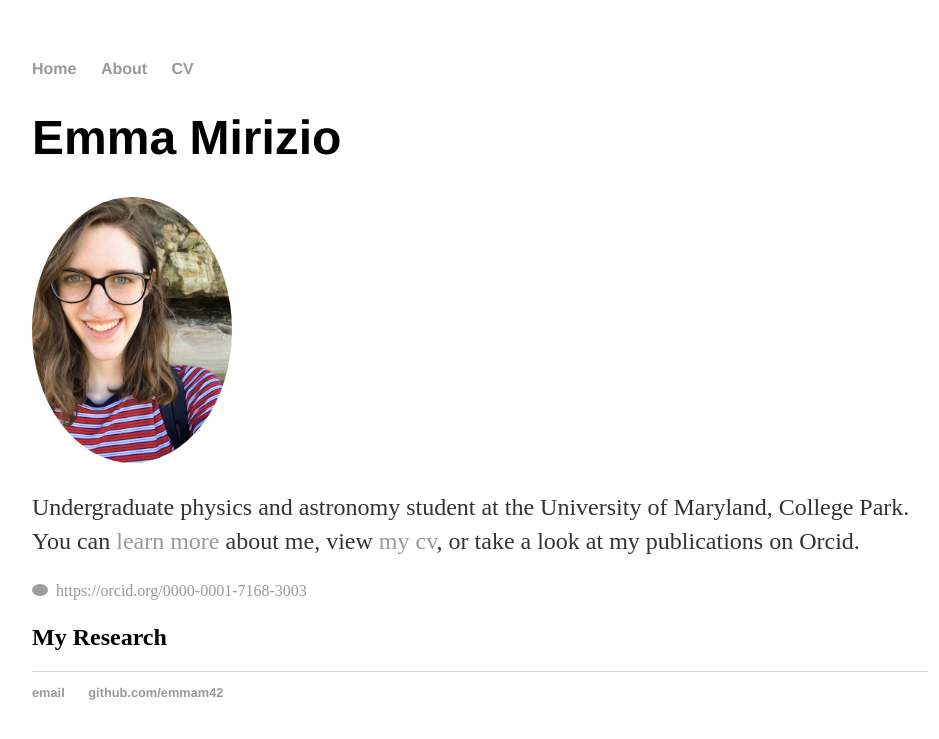
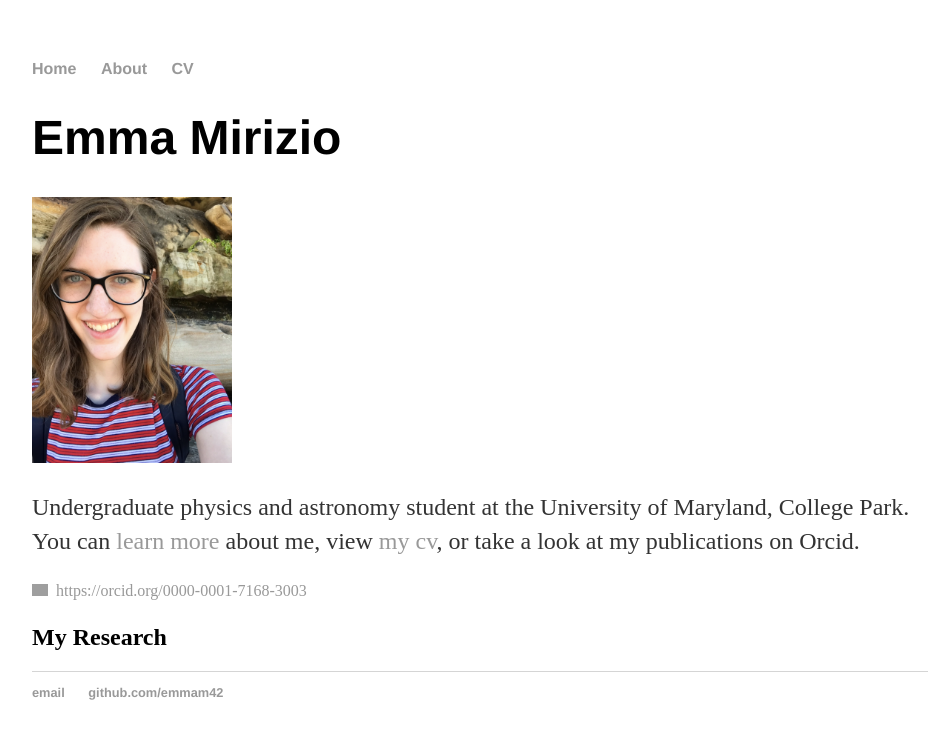
Before and after one commit to emmam42/emmam42, a Jekyll site: the page built from index.html, in a window 1280 px wide. Shown: the top 739 px of the page, without its empty margins (160-1099 px from the left). Built offline with Jekyll 4.4.1, drawn with Linux system fonts in a browser that asks for light colours; grey boxes are pictures that could not be loaded.

Commit message:
Update index.html

```diff
--- a/index.html
+++ b/index.html
@@ -2,14 +2,9 @@
 layout: default
 title: Emma Mirizio
 ---
-<style>
-img {
-  border-radius: 50%;
-}
-</style>
 <div class="blurb">
 	<h1>Emma Mirizio</h1>
-	<img src="emma2.png" alt="Photo of me" style="width:200px">
+	<img src="emma2.png" alt="Photo of me" style="width:200px" border-radius=50%>
 	<p>Undergraduate physics and astronomy student at the University of Maryland, College Park. You can <a href="/about">learn more</a> about me, view <a href="/cv/emmacv.pdf">my cv</a>, or take a look at my publications on Orcid. <div itemscope itemtype="https://schema.org/Person"><a itemprop="sameAs" content="https://orcid.org/0000-0001-7168-3003" href="https://orcid.org/0000-0001-7168-3003" target="orcid.widget" rel="me noopener noreferrer" style="vertical-align:top;"><img src="https://orcid.org/sites/default/files/images/orcid_16x16.png" style="width:1em;margin-right:.5em;" alt="ORCID iD icon">https://orcid.org/0000-0001-7168-3003</a></div></p>
 	<h2>My Research</h2>
 </div><!-- /.blurb -->
```
